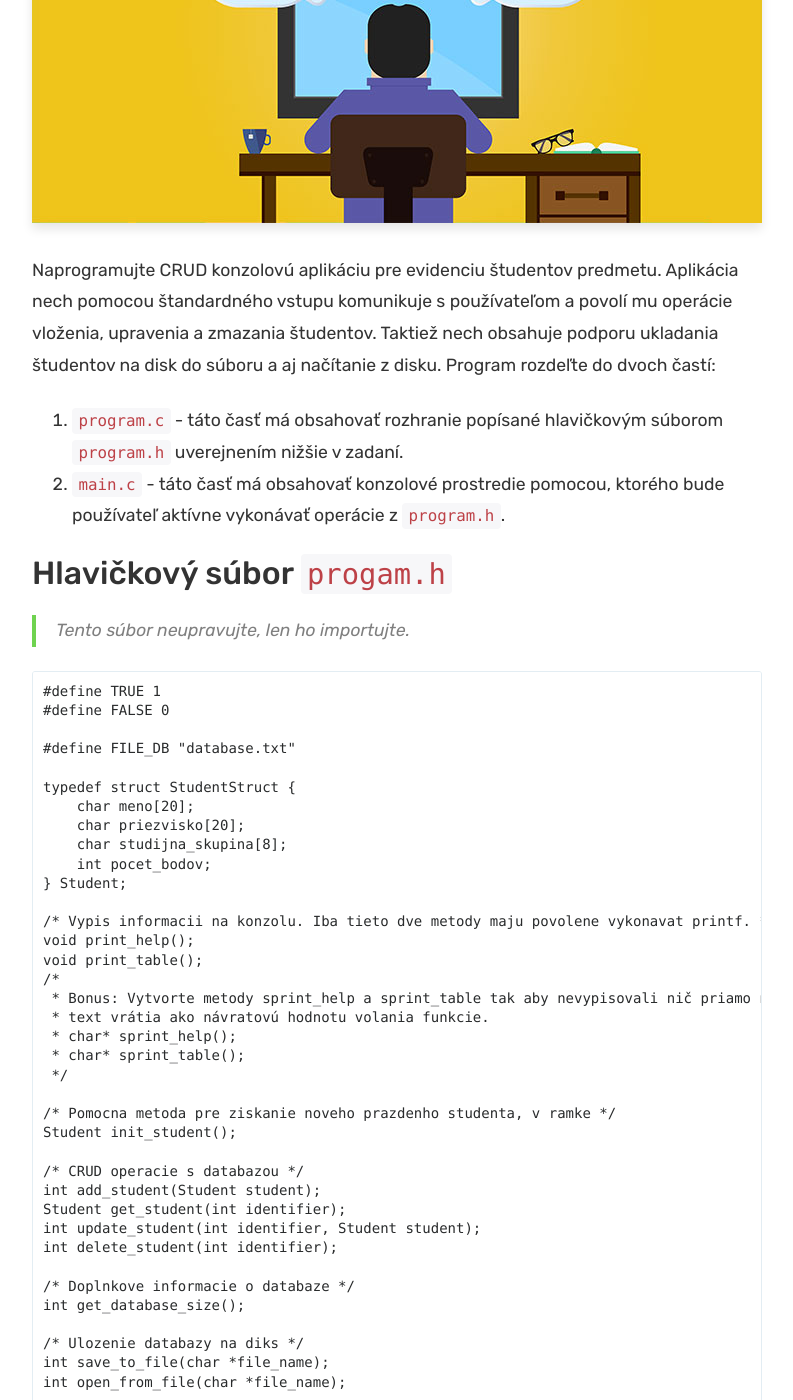
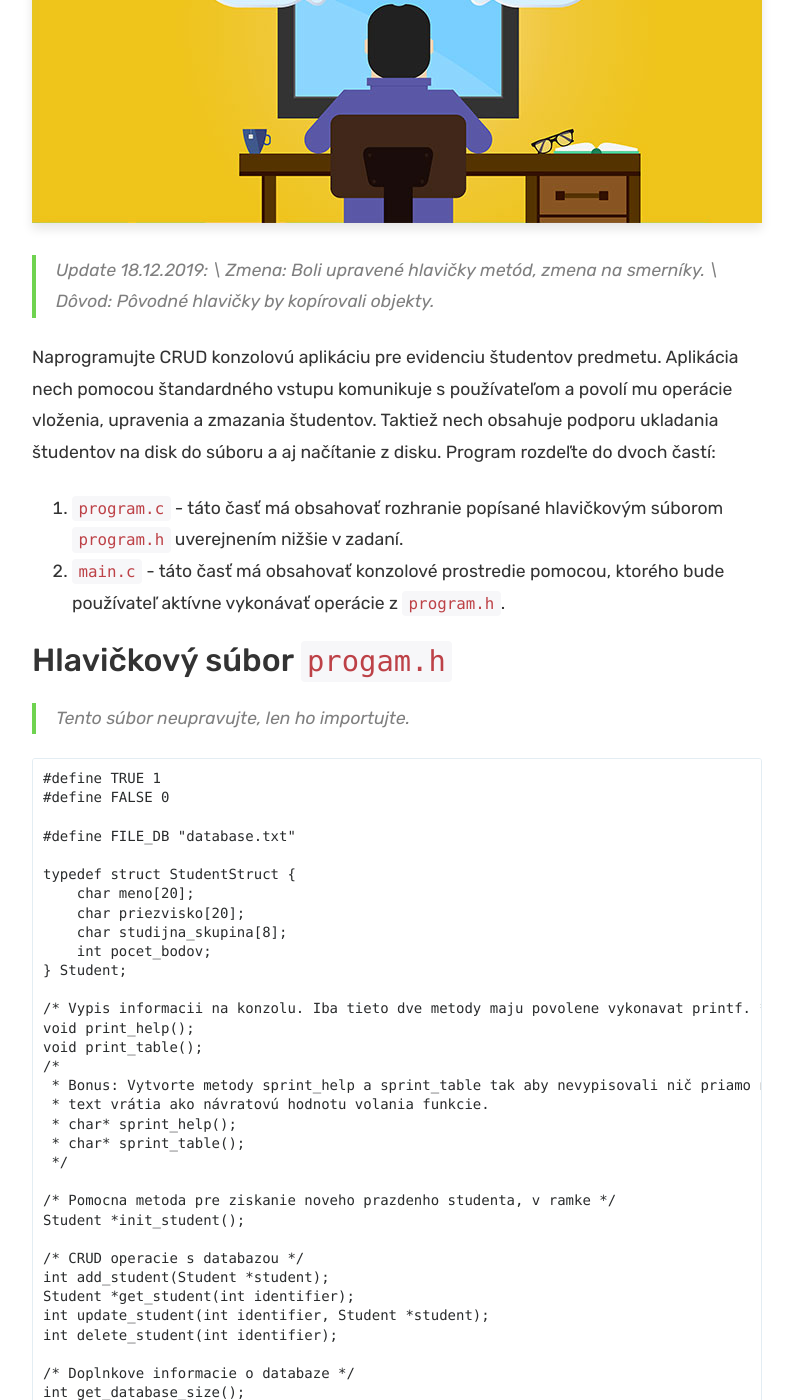
Before and after one commit to ppatrik/ppatrik.github.io, a Jekyll site: the page built from _posts/2019-12-06-JAC-Projekt2.md, in a window 1280 px wide and 1400 px high, scrolled down 466 px. Shown: the whole window, without its empty margins (243-1036 px from the left). Built offline with Jekyll 4.4.1, drawn with Linux system fonts in a browser that asks for light colours; comment, search, counter and statistics services are not loaded; some of the changed text lies outside the part shown.

Commit message:
Update 2019-12-06-JAC-Projekt2.md

```diff
--- a/_posts/2019-12-06-JAC-Projekt2.md
+++ b/_posts/2019-12-06-JAC-Projekt2.md
@@ -5,6 +5,8 @@ categories: [ Vyuka, JAC ]
 image: /assets/images/JAC.jpg
 author: ppatrik
 ---
+
+> Update 18.12.2019: \ Zmena: Boli upravené hlavičky metód, zmena na smerníky. \ Dôvod: Pôvodné hlavičky by kopírovali objekty.
 
 Naprogramujte CRUD konzolovú aplikáciu pre evidenciu študentov predmetu. Aplikácia nech pomocou štandardného vstupu komunikuje s používateľom a povolí mu operácie vloženia, upravenia a zmazania študentov. Taktiež nech obsahuje podporu ukladania študentov na disk do súboru a aj načítanie z disku. Program rozdeľte do dvoch častí:
 1. `program.c` - táto časť má obsahovať rozhranie popísané hlavičkovým súborom `program.h` uverejnením nižšie v zadaní.
@@ -38,12 +40,12 @@ void print_table();
  */
 
 /* Pomocna metoda pre ziskanie noveho prazdenho studenta, v ramke */
-Student init_student();
+Student *init_student();
 
 /* CRUD operacie s databazou */
-int add_student(Student student);
-Student get_student(int identifier);
-int update_student(int identifier, Student student);
+int add_student(Student *student);
+Student *get_student(int identifier);
+int update_student(int identifier, Student *student);
 int delete_student(int identifier);
 
 /* Doplnkove informacie o databaze */
```
